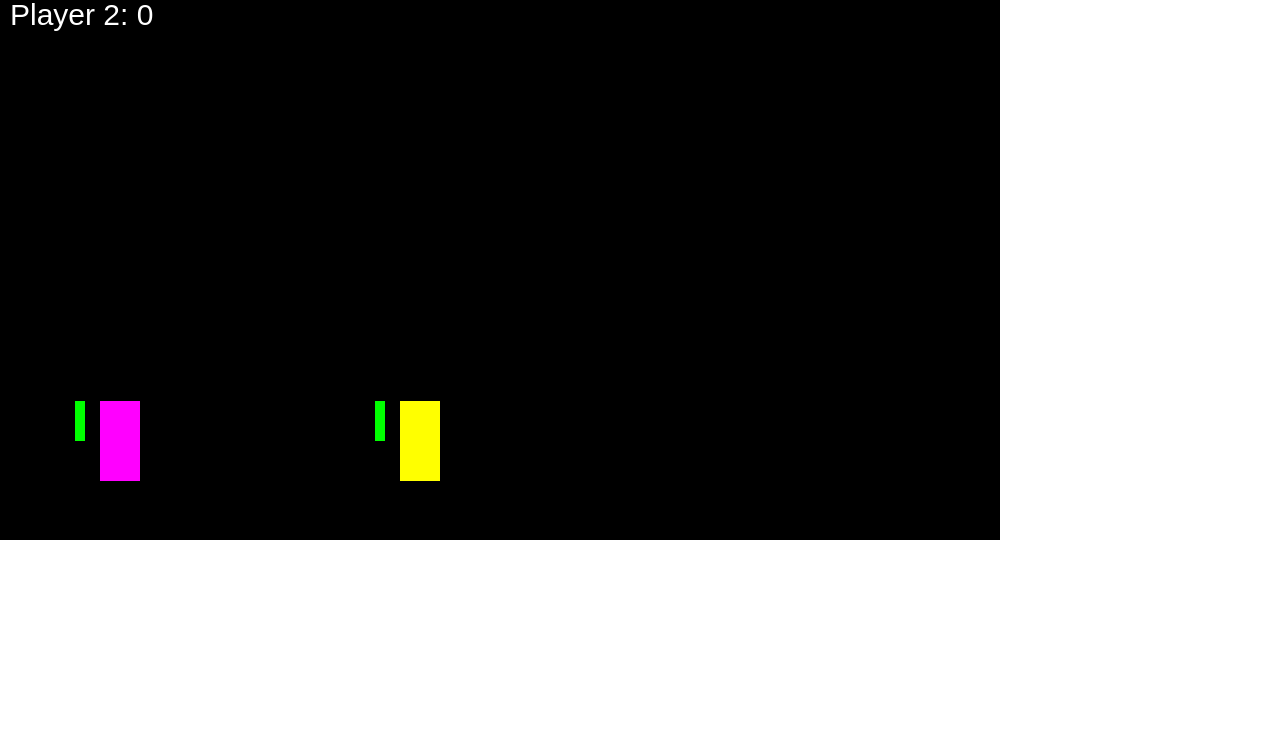
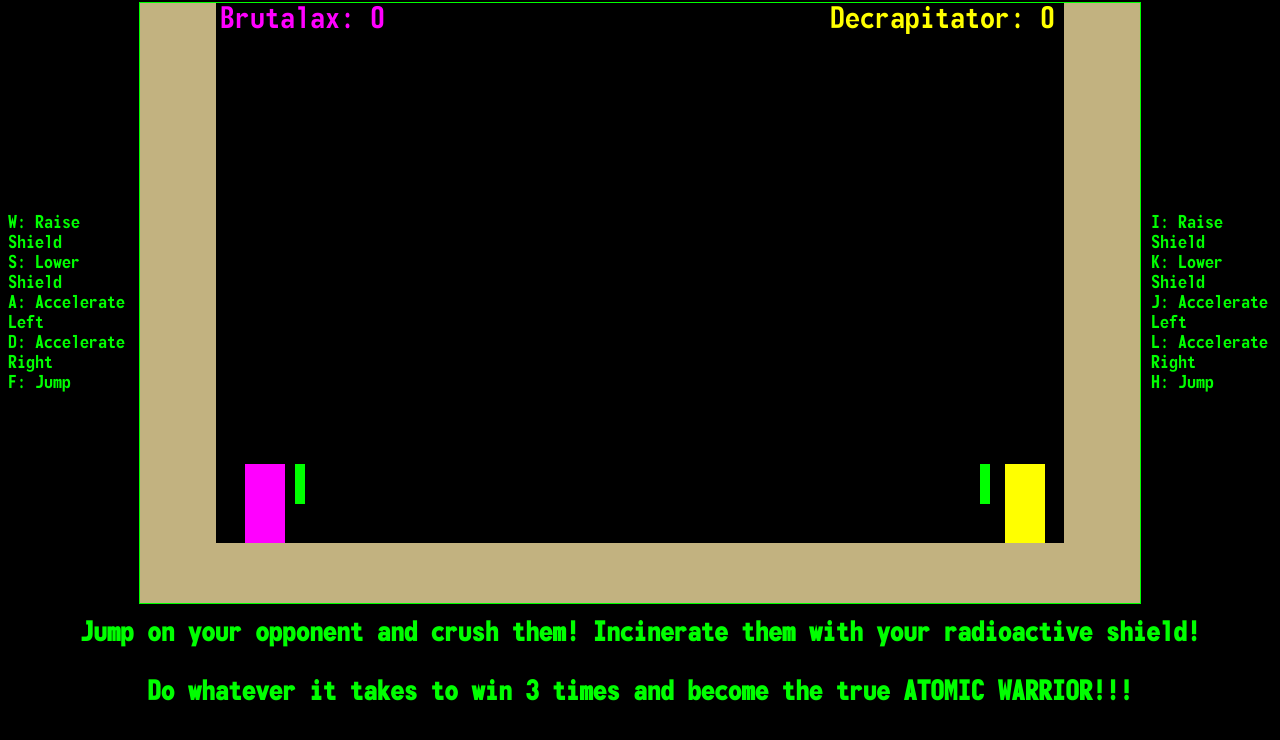
Before and after one commit to eric-pinero/atomic-warriors, a website built with webpack: page index.html in a window 1280 px wide. Shown: the part 60-800 px from the top of the page. Built offline with nearby package versions, Linux system fonts and the light colour scheme.

Commit message:
complete stage instructions and music

```diff
--- /dev/null
+++ b/assets/style.css
@@ -0,0 +1,56 @@
+@font-face {
+    font-family: radioactive;
+    src: url(./monofonto-webfont.ttf);
+}
+
+body{
+      font-family: radioactive;
+      font-size: 18px;
+      color: #00ff00;
+      background-color: black;
+}
+
+header{
+    text-align: center;
+    font-size: 50px;
+}
+
+main {
+    display: flex;
+    align-items: center;
+    justify-content: center;
+    width: 100%;
+}
+
+
+ul {
+    list-style: none;
+    margin: 0;
+    padding: 0;
+}
+
+li{
+    font-family: radioactive;
+}
+
+canvas{
+    border: 1px solid #00ff00;
+}
+
+footer{
+    display: flex;
+    flex-direction: column;
+    justify-content: center;
+    align-items: center;
+}
+
+footer > h2{
+    margin: 15px 0;
+}
+
+.right-margin{
+    margin-right: 10px;
+}
+.left-margin{
+    margin-left: 10px;
+}
--- a/index.html
+++ b/index.html
@@ -3,16 +3,57 @@
   <head>
     <meta charset="UTF-8" />
     <title>Atomic Warriors</title>
-    <style>
-      body {
-        margin: 0;
-      }
-    </style>
+    <link rel="stylesheet" type="text/css" href="./assets/style.css">
     <script src="./src/js/keymaster.js"></script>
     <script type="application/javascript" src="./dist/bundle.js"></script>
+    <link rel="shortcut icon" href="./favicon.ico" type="image/x-icon"></head>
   </head>
   <body>
-    <canvas></canvas>
+    <header>
+      AT<img height="40" width="40" src="./assets/radioactive-o.png">MIC
+      WARRI<img height="40" width="40" src="./assets/radioactive-o.png">RS
+    </header>
+    <main>
+      <ul class="right-margin">
+        <li>
+          W: Raise Shield
+        </li>
+        <li>
+          S: Lower Shield
+        </li>
+        <li>
+          A: Accelerate Left
+        </li>
+        <li>
+          D: Accelerate Right
+        </li>
+        <li>
+          F: Jump
+        </li>
 
+      </ul>
+      <canvas></canvas>
+      <ul class="left-margin">
+          <li>
+            I: Raise Shield
+          </li>
+          <li>
+            K: Lower Shield
+          </li>
+          <li>
+            J: Accelerate Left
+          </li>
+          <li>
+            L: Accelerate Right
+          </li>
+          <li>
+            H: Jump
+          </li>
+        </ul>
+    </main>
+    <footer>
+      <h2>Jump on your opponent and crush them! Incinerate them with your radioactive shield!</h2>
+      <h2>Do whatever it takes to win 3 times and become the true ATOMIC WARRIOR!!!</h2>
+      </footer>
   </body>
 </html>
--- a/src/js/floor.js
+++ /dev/null
@@ -1,6 +0,0 @@
-class Floor {
-    constructor(props){
-        this.width = props.width;
-        this.height = props.height;
-    }
-}
--- a/src/js/game.js
+++ b/src/js/game.js
@@ -16,13 +16,14 @@ class Game {
   }
 
 
-  addWarrior(pos, color, shieldColor, facing, player) {
+  addWarrior(pos, color, shieldColor, facing, player, name) {
     const warrior = new Warrior({
       pos: pos,
       color: color,
       shieldColor: shieldColor,
       facing: facing,
       player: player,
+      name: name,
     });
 
     this.add(warrior);
@@ -54,10 +55,11 @@ class Game {
     ctx.fillStyle = Game.BG_COLOR;
     ctx.fillRect(0, 0, Game.DIM_X, Game.DIM_Y);
 
-    ctx.fillStyle = "#ffffff";
-    ctx.font = "30px Arial";
-    ctx.fillText(`Player 1: ${this.match.score[0]}`, 10, 50);
-    ctx.fillText(`Player 2: ${this.match.score[1]}`, 10, 85);
+    ctx.fillStyle = this.warriors[0].color;
+    ctx.font = "30px radioactive";
+    ctx.fillText(`${this.warriors[0].name}: ${this.match.score[0]}`, 80, 25);
+    ctx.fillStyle = this.warriors[1].color;
+    ctx.fillText(`${this.warriors[1].name}: ${this.match.score[1]}`, 690, 25);
 
     this.checkCollisions();
     this.allObjects().forEach((object) => {
@@ -75,14 +77,31 @@ class Game {
 
           if (warrior.winner){
               this.endGame = true;
-              this.gameOver(warrior.player);
+              this.match.deathSound.play();
+              this.gameOver(warrior);
           }
       }
   }
 
-  gameOver(player){
-      debugger
-    this.match.addScore(player);
+  gameOver(warrior){
+
+    this.match.addScore(warrior);
+
+    this.endGame = false;
+
+    this.warriors[0].warriorPos = [105,70];
+    this.warriors[0].facing = "right";
+    this.warriors[1].warriorPos = [865,70];
+    this.warriors[1].facing = "left";
+
+    for (let i = 0; i < this.warriors.length; i++) {
+      const warrior = this.warriors[i];
+      warrior.shieldStance = "middle";
+      warrior.winner = false;
+      warrior.destroyed = false;
+      warrior.dx = 0;
+    }
+
   }
 
   isOutOfBounds(pos) {
--- a/src/js/game_view.js
+++ b/src/js/game_view.js
@@ -1,9 +1,11 @@
 class GameView {
-    constructor(game, ctx) {
+    constructor(match, game, ctx, stage) {
       this.ctx = ctx;
       this.game = game;
-      this.warrior1 = this.game.addWarrior([100,70], "#ff00ff", "#00ff00", "right", 1);
-      this.warrior2 = this.game.addWarrior([400,70], "#ffff00", "#00ff00", "left", 2);
+      this.match = match;
+      this.stage = stage;
+      this.warrior1 = this.game.addWarrior([105,70], "#ff00ff", "#00ff00", "right", 1, "Brutalax");
+      this.warrior2 = this.game.addWarrior([865,70], "#ffff00", "#00ff00", "left", 2, "Decrapitator");
     }
 
     bindKeyHandlers() {
@@ -30,14 +32,33 @@ class GameView {
     }
 
     animate(time) {
-      const timeDelta = time - this.lastTime;
 
-    //   this.game.step(timeDelta);
       this.game.draw(this.ctx);
+      this.stage.draw(this.ctx);
       this.lastTime = time;
 
       // every call to animate requests causes another call to animate
-      requestAnimationFrame(this.animate.bind(this));
+      if (!this.match.endMatch){
+        requestAnimationFrame(this.animate.bind(this));
+      } else {
+        this.gameOverScreen(this.match.matchWinner);
+      }
+    }
+
+    gameOverScreen(winner){
+      const ctx = this.ctx;
+      ctx.clearRect(0, 0, 1000, 600);
+      ctx.fillStyle = "#000000";
+      ctx.fillRect(0, 0, 1000, 600);
+
+      ctx.fillStyle = "#00ff00";
+      ctx.shadowColor = winner.color;
+      ctx.shadowBlur = 20;
+      ctx.font = "50px radioactive";
+      ctx.textAlign = "center"
+      ctx.fillText(`${winner.name} wins!`, 500, 100);
+      ctx.fillText(`Would you like to play again?`, 500, 200);
+
     }
   }
 
@@ -46,14 +67,14 @@ class GameView {
     a: "left",
     s: "down",
     d: "right",
-    z: "jump",
+    f: "jump",
   };
   GameView.MOVES2 = {
     i: "up",
     j: "left",
     k: "down",
     l: "right",
-    b: "jump",
+    h: "jump",
   };
 
 
--- a/src/js/index.js
+++ b/src/js/index.js
@@ -9,6 +9,5 @@ document.addEventListener("DOMContentLoaded", () => {
   // const ctx = canvasEl.getContext("2d");
   // const game = new Game();
   // new GameView(game, ctx).start();
-
   new Match().start();
 });
--- a/src/js/match.js
+++ b/src/js/match.js
@@ -1,14 +1,27 @@
 import Game from "./game";
 import GameView from "./game_view";
+import Stage from "./stage";
+import Sound from "./sound";
 
 class Match{
     constructor(){
         this.score = [0, 0];
+        this.endMatch = false;
+        this.matchWinner = "";
+        this.bgMusic = new Sound("/Users/mukkan/Desktop/Javascript Games/atomic-warriors/assets/bgmusic.mp3");
+        this.deathSound = new Sound("./assets/deathSound.mp3");
     }
 
-    addScore(player){
-        this.score[player - 1]++;
-        this.start();
+    addScore(warrior){
+        this.score[warrior.player - 1]++;
+        if (this.score[warrior.player - 1] === 3){
+            this.matchOver(warrior);
+        }
+    }
+
+    matchOver(winner){
+        this.endMatch = true;
+        this.matchWinner = winner;
     }
 
     start(){
@@ -18,7 +31,10 @@ class Match{
 
         const ctx = canvasEl.getContext("2d");
         const game = new Game(this);
-        new GameView(game, ctx).start();
+        const stage = new Stage();
+        new GameView(this, game, ctx, stage).start();
+        // debugger
+        this.bgMusic.sound.addEventListener("load", this.bgMusic.play());
     }
 
 
--- /dev/null
+++ b/src/js/sound.js
@@ -0,0 +1,19 @@
+class Sound {
+    constructor(src){
+        this.sound = document.createElement("audio");
+        this.sound.src = src;
+        this.sound.setAttribute("preload", "auto");
+        this.sound.setAttribute("controls", "none");
+        this.sound.style.display = "none";
+        document.body.appendChild(this.sound);
+
+    }
+    play(){
+      this.sound.play();
+    }
+    stop(){
+      this.sound.pause();
+    }
+}
+
+export default Sound;
--- /dev/null
+++ b/src/js/stage.js
@@ -0,0 +1,16 @@
+class Stage {
+    constructor(){
+        this.floor = [0, 540, 1000, 140];
+        this.leftWall = [0, 0, 76, 600];
+        this.rightWall = [924, 0, 76, 600];
+    }
+
+    draw(ctx){
+        ctx.shadowBlur = 0;
+        ctx.fillStyle = "#c2b280";
+        ctx.fillRect(this.floor[0], this.floor[1], this.floor[2], this.floor[3]);
+        ctx.fillRect(this.leftWall[0], this.leftWall[1], this.leftWall[2], this.leftWall[3]);
+        ctx.fillRect(this.rightWall[0], this.rightWall[1], this.rightWall[2], this.rightWall[3]);
+    }
+}
+export default Stage;
--- a/src/js/warrior.js
+++ b/src/js/warrior.js
@@ -1,9 +1,7 @@
-import {randomColor} from './utils';
-
 class Warrior{
     constructor(options){
         this.player = options.player;
-
+        this.name = options.name;
         this.height = 80;
         this.width = 40;
 
@@ -16,11 +14,10 @@ class Warrior{
         this.shieldColor = options.shieldColor;
         this.glowFactor = 10;
 
-        this.warriorFacing = options.facing;
+        this.facing = options.facing;
         this.dy = 0;
         this.dx = 0;
         this.destroyed = false;
-        this.attack = false;
 
         this.winner = false;
 
@@ -58,26 +55,16 @@ class Warrior{
         }
 
 
-        // if (command && command !== "jump"){
-        //     this.warriorPos[0] += command[0];
-        //     this.warriorPos[1] += command[1];
-        // } else if (command === "jump" && this.warriorPos[1] === 461){
-        //     this.dy -= 20;
-        // }
-
     }
 
     update(){
-        if (this.destroyed){
-            this.loser = true;
-        }
         if (this.warriorPos[1] + this.dy > 460){
             this.dy = 0;
         } else {
             this.dy += 1;
         }
 
-        if (this.warriorPos[0] + this.dx < 99 || this.warriorPos[0] + this.dx > 900){
+        if (this.warriorPos[0] + this.dx < 99 || this.warriorPos[0] + this.dx > 865){
             this.dx = 0;
         }else if (this.dx > 9){
             this.dx = 9;
```
Also changed, not shown: assets/monofonto-webfont.ttf (added), assets/radioactive-o.png (added), dist/bundle.js, dist/index.html, favicon.ico, 4 other files.
